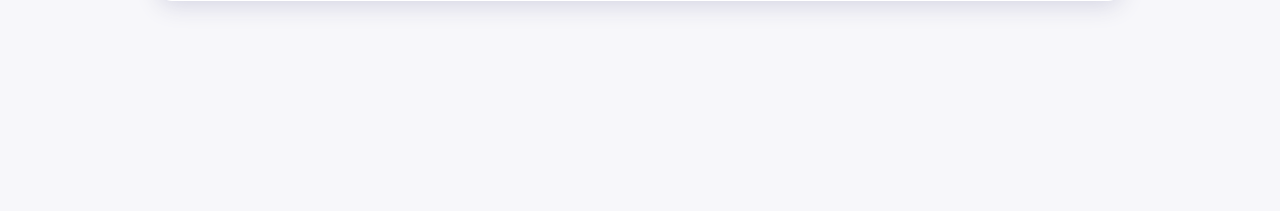
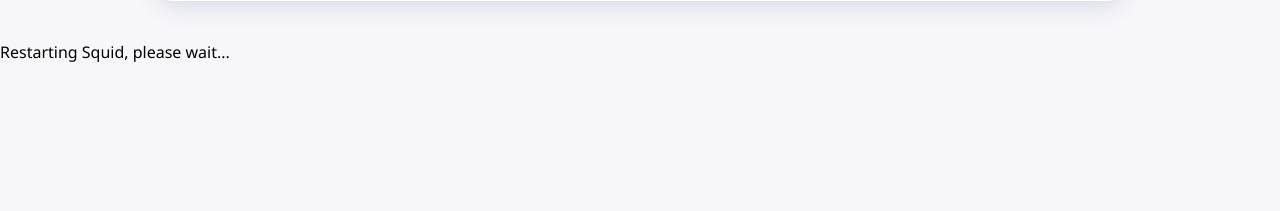
Before and after one commit to andrew-kemp/squid_allow_app, a Flask app: page / in a window 1280 px wide. Shown: the part 326-537 px from the top of the page. Run offline with Flask 3, Linux system fonts and the light colour scheme.

Commit message:
Implement wait modal for Squid restart

```diff
--- a/templates/index.html
+++ b/templates/index.html
@@ -8,7 +8,7 @@
     <div class="card">
         <h2>Squid Blocked Domains</h2>
         <div class="actions">
-            <form action="/restart_squid" method="post" style="display:inline;">
+            <form id="restartForm" action="/restart_squid" method="post" style="display:inline;">
                 <button type="submit">Restart Squid</button>
             </form>
             <form action="/" method="get" style="display:inline;">
@@ -33,5 +33,24 @@
             {% endfor %}
         </table>
     </div>
+
+    <!-- Please Wait Modal -->
+    <div id="waitModal" class="modal">
+      <div class="modal-content">
+        <div class="spinner"></div>
+        <p>Restarting Squid, please wait...</p>
+      </div>
+    </div>
+
+    <script>
+    document.addEventListener("DOMContentLoaded", function() {
+      var restartForm = document.getElementById('restartForm');
+      if (restartForm) {
+        restartForm.addEventListener("submit", function(e) {
+          document.getElementById("waitModal").style.display = "block";
+        });
+      }
+    });
+    </script>
 </body>
 </html>
```
